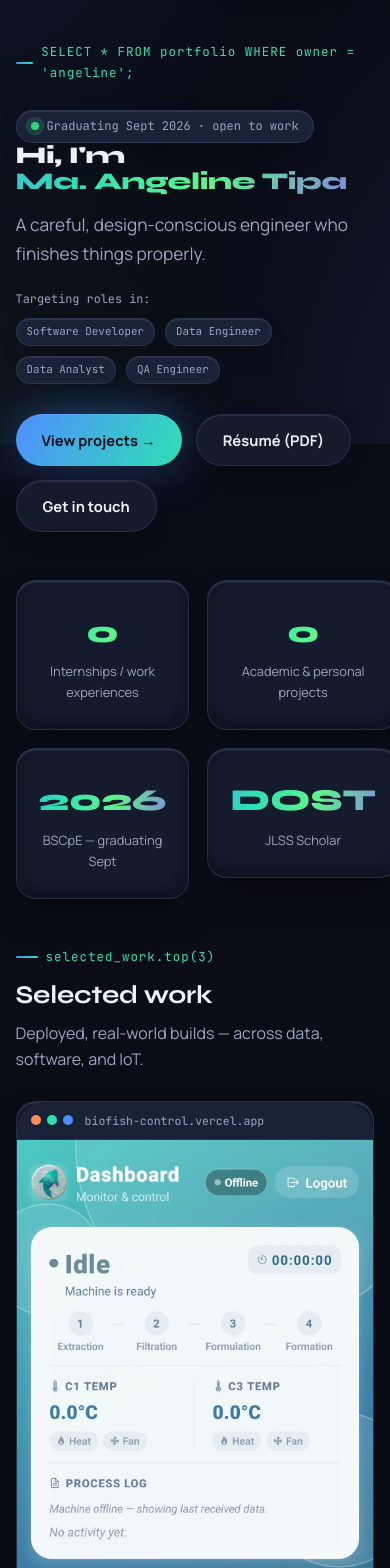
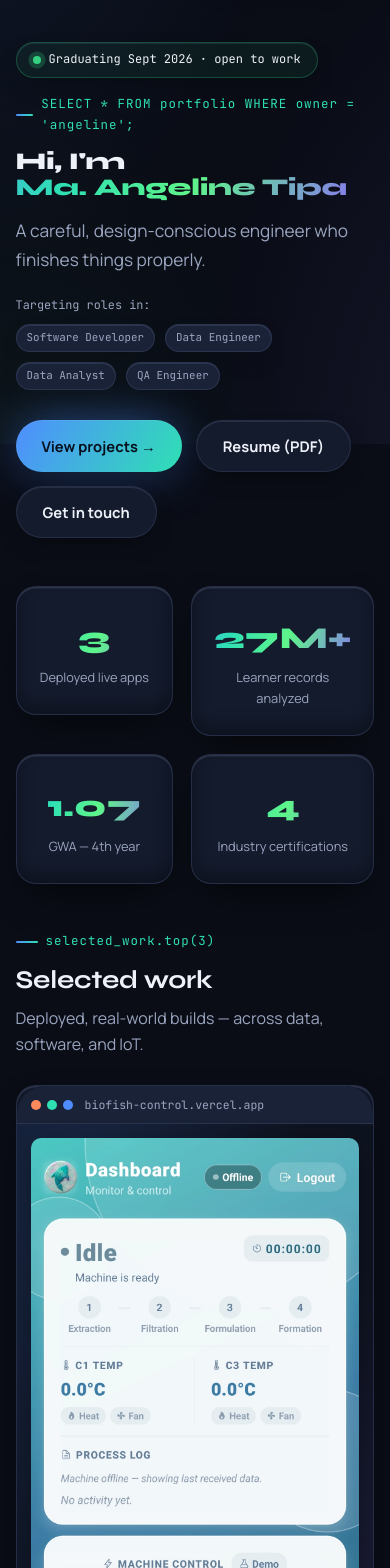
Before and after one commit to angelinetipa/opal-portfolio, a React (Vite) app: page / in a window 390 px wide. Shown: the part 400-1968 px from the top of the page. Built offline with nearby package versions, Linux system fonts and the light colour scheme; no server answers; the database is empty.

Commit message:
feat(home): terminal splash, badge polish, honest stat cards, phone-fit frames, ui fixes

```diff
--- a/src/components/BrowserFrame.css
+++ b/src/components/BrowserFrame.css
@@ -50,3 +50,20 @@
   font-size: 0.78rem;
   color: var(--text-dim);
 }
+
+/* contain mode: whole (portrait/phone) image visible on a soft opal gradient */
+.bf-contain {
+  background:
+    radial-gradient(120% 130% at 15% 10%, rgba(79, 141, 255, 0.16), transparent 55%),
+    radial-gradient(120% 130% at 85% 90%, rgba(139, 108, 246, 0.16), transparent 55%),
+    var(--bg-soft);
+  padding: 14px;
+}
+.bf-contain img {
+  width: auto;
+  height: 100%;
+  max-width: 100%;
+  object-fit: contain;
+  border-radius: 10px;
+  box-shadow: 0 8px 26px rgba(0, 0, 0, 0.35);
+}
--- a/src/components/BrowserFrame.jsx
+++ b/src/components/BrowserFrame.jsx
@@ -2,7 +2,9 @@ import './BrowserFrame.css'
 
 // Wraps a project screenshot in a small browser window (dots + url bar)
 // so every image looks consistent even if the raw captures differ.
-export default function BrowserFrame({ src, alt, url }) {
+// fit="cover"   → fills the 16:10 frame (default, for desktop/web shots)
+// fit="contain" → shows the WHOLE image on a soft gradient (for phone/portrait shots)
+export default function BrowserFrame({ src, alt, url, fit = 'cover' }) {
   const label = url ? url.replace(/^https?:\/\//, '') : ''
   return (
     <div className="bframe">
@@ -12,7 +14,7 @@ export default function BrowserFrame({ src, alt, url }) {
         </span>
         {label && <span className="bf-url">{label}</span>}
       </div>
-      <div className="bframe-view">
+      <div className={`bframe-view ${fit === 'contain' ? 'bf-contain' : ''}`}>
         {src ? (
           <img src={src} alt={alt} loading="lazy" />
         ) : (
--- a/src/components/Navbar.jsx
+++ b/src/components/Navbar.jsx
@@ -44,9 +44,9 @@ export default function Navbar({ theme, onToggleTheme }) {
               href={profile.resume}
               target="_blank"
               rel="noreferrer"
-              title="Open résumé (PDF)"
+              title="Open resume (PDF)"
             >
-              Résumé
+              Resume
             </a>
           )}
           <button
--- a/src/components/Splash.css
+++ b/src/components/Splash.css
@@ -1,18 +1,60 @@
 .splash {
   position: fixed; inset: 0; z-index: 1000;
-  display: flex; flex-direction: column; align-items: center; justify-content: center;
-  gap: 22px;
+  display: flex; align-items: center; justify-content: center;
+  padding: 20px;
   background: var(--bg);
   transition: opacity 0.6s ease, visibility 0.6s ease;
 }
 .splash.hide { opacity: 0; visibility: hidden; }
-.splash-gem {
-  width: 90px; height: 90px;
-  box-shadow: var(--glow-blue), var(--glow-violet);
-  animation: blobMorph 14s ease-in-out infinite, opalShift 11s ease-in-out infinite, splashPop 0.7s cubic-bezier(0.22,1,0.36,1);
+
+/* terminal window */
+.splash-term {
+  width: min(560px, 94vw);
+  overflow: hidden;
+  animation: splashPop 0.55s cubic-bezier(0.22, 1, 0.36, 1);
 }
-.splash-name { font-family: var(--font-display); font-weight: 800; font-size: 1.7rem; }
-.splash-mono { font-family: var(--font-mono); font-size: 0.78rem; color: var(--text-dim); letter-spacing: 0.05em; }
-.splash-mono::after { content: ''; animation: dots 1.4s steps(4) infinite; }
-@keyframes splashPop { from { transform: scale(0.4); opacity: 0; } to { transform: scale(1); opacity: 1; } }
-@keyframes dots { 0% { content: ''; } 25% { content: '.'; } 50% { content: '..'; } 75% { content: '...'; } }
+.st-bar {
+  display: flex; align-items: center; gap: 12px;
+  padding: 10px 16px;
+  background: var(--surface-2);
+  border-bottom: 1px solid var(--line);
+}
+.st-dots { display: inline-flex; gap: 6px; }
+.st-dots span { width: 10px; height: 10px; border-radius: 50%; }
+.st-dots span:nth-child(1) { background: var(--opal-fire); }
+.st-dots span:nth-child(2) { background: var(--opal-teal); }
+.st-dots span:nth-child(3) { background: var(--opal-blue); }
+.st-title { font-family: var(--font-mono); font-size: 0.72rem; color: var(--text-dim); }
+
+.st-body { padding: 22px 22px 24px; min-height: 132px; }
+.st-line {
+  font-family: var(--font-mono);
+  font-size: 0.84rem;
+  line-height: 1.9;
+  color: var(--text);
+  word-break: break-word;
+}
+.st-prompt { color: var(--opal-teal); }
+
+/* blinking block caret */
+.st-caret {
+  display: inline-block;
+  width: 8px; height: 1em;
+  margin-left: 3px;
+  vertical-align: text-bottom;
+  background: var(--opal-teal);
+  animation: caretBlink 0.9s steps(1) infinite;
+}
+@keyframes caretBlink { 50% { opacity: 0; } }
+
+/* result row */
+.st-result {
+  display: flex; align-items: center; gap: 10px;
+  font-weight: 700;
+  animation: rowIn 0.4s ease both;
+}
+.st-gem { width: 18px; height: 18px; box-shadow: var(--glow-blue); flex-shrink: 0; }
+.st-meta { color: var(--text-dim); font-size: 0.74rem; animation: rowIn 0.4s ease 0.15s both; }
+
+@keyframes rowIn { from { opacity: 0; transform: translateY(6px); } to { opacity: 1; transform: translateY(0); } }
+@keyframes splashPop { from { transform: scale(0.92); opacity: 0; } to { transform: scale(1); opacity: 1; } }
--- a/src/components/Splash.jsx
+++ b/src/components/Splash.jsx
@@ -1,24 +1,58 @@
 import { useEffect, useState } from 'react'
 import './Splash.css'
 
+const QUERY = "SELECT * FROM portfolio WHERE owner = 'angeline';"
+
 export default function Splash() {
+  const [typed, setTyped] = useState('')
+  const [done, setDone] = useState(false)
   const [hidden, setHidden] = useState(false)
   const [gone, setGone] = useState(false)
 
+  // type the query character by character
   useEffect(() => {
-    const t1 = setTimeout(() => setHidden(true), 1900)   // start fade
-    const t2 = setTimeout(() => setGone(true), 2600)      // remove from DOM
+    let i = 0
+    const typer = setInterval(() => {
+      i += 1
+      setTyped(QUERY.slice(0, i))
+      if (i >= QUERY.length) {
+        clearInterval(typer)
+        setDone(true)
+      }
+    }, 28)
+    return () => clearInterval(typer)
+  }, [])
+
+  // fade out after the result line shows
+  useEffect(() => {
+    const t1 = setTimeout(() => setHidden(true), 2500)
+    const t2 = setTimeout(() => setGone(true), 3100)
     return () => { clearTimeout(t1); clearTimeout(t2) }
   }, [])
 
   if (gone) return null
   return (
     <div className={`splash ${hidden ? 'hide' : ''}`} aria-hidden="true">
-      <div className="splash-gem opal-blob" />
-      <div className="splash-name">
-        angeline<span className="opal-text">.tipa</span>
+      <div className="splash-term clay">
+        <div className="st-bar">
+          <span className="st-dots"><span /><span /><span /></span>
+          <span className="st-title">opal.db — psql</span>
+        </div>
+        <div className="st-body">
+          <p className="st-line">
+            <span className="st-prompt">opal=#</span> {typed}
+            <span className="st-caret" />
+          </p>
+          {done && (
+            <>
+              <p className="st-line st-result">
+                <span className="st-gem opal-blob" /> angeline<span className="opal-text">.tipa</span> · BSCpE · Big Data
+              </p>
+              <p className="st-line st-meta">(1 row) · rendering portfolio…</p>
+            </>
+          )}
+        </div>
       </div>
-      <div className="splash-mono">loading portfolio…</div>
     </div>
   )
 }
--- a/src/constants/data.js
+++ b/src/constants/data.js
@@ -21,13 +21,16 @@ export const profile = {
   phone: '0928 372 6099',
   linkedin: 'https://www.linkedin.com/in/maatipa',
   github: 'https://github.com/angelinetipa',
+  photo: null, // set to '/profile.webp' after adding public/profile.webp
   resume: '/resume.pdf', // drop your PDF at public/resume.pdf
   targets: ['Software Developer', 'Data Engineer', 'Data Analyst', 'QA Engineer'],
 };
 
 export const stats = [
-  { value: '2026', label: 'BSCpE — graduating Sept' },
-  { value: 'DOST', label: 'JLSS Scholar' },
+  { value: '3', label: 'Deployed live apps' },
+  { value: '27M+', label: 'Learner records analyzed' },
+  { value: '1.07', label: 'GWA — 4th year' },
+  { value: '4', label: 'Industry certifications' },
 ];
 
 // Grouped toolkit — no fake percentages, just what she actually works with.
@@ -43,9 +46,9 @@ export const toolkit = [
     items: ['React', 'React Native', 'Expo', 'TypeScript', 'Vite', 'Supabase', 'Django', 'Git & GitHub'],
   },
   {
-    group: 'Testing, Systems & Hardware',
+    group: 'Testing & Hardware',
     icon: '▲',
-    items: ['Manual QA', 'Test-case design', 'Vitest', 'GitHub Actions', 'C / C++', 'Arduino', 'Networking', 'AutoCAD'],
+    items: ['Manual QA', 'Test design', 'Vitest', 'GitHub Actions', 'C / C++', 'Arduino', 'Networking', 'AutoCAD'],
   },
 ];
 
@@ -109,7 +112,8 @@ export const projects = [
       'Cross-platform app controlling an ESP32 machine that turns fish-scale waste into bioplastic across four automated stages. Built with React Native + Expo (SDK 54) and Supabase realtime (RLS, subscriptions) for live machine status and remote command control. Modular, production-style codebase with a custom design system and scripted Demo Mode; shipped to web (Vercel) and Android (EAS Build).',
     tags: ['React Native', 'Expo', 'Supabase', 'ESP32', 'IoT'],
     accent: 'teal',
-    image: '/projects/biofish.webp',
+    fit: 'contain', // phone screenshot → show whole image on gradient
+    image: 'projects/biofish.webp',
     live: 'https://biofish-control.vercel.app',
     repo: 'https://github.com/angelinetipa/biofish-control',
   },
@@ -122,7 +126,7 @@ export const projects = [
       'Rebuilt a Big Data course activity from scratch into a deployed dashboard analyzing a public DepEd dataset — 60,000+ schools, 27M+ learners. Runs DuckDB-WASM (real SQL) fully in-browser with no server; a Python/pandas pipeline cleans raw Excel into Parquet. Cascading Region → Barangay filters, auto-generated findings, and optional plain-English-to-SQL (BYOK AI).',
     tags: ['DuckDB-WASM', 'React', 'TypeScript', 'Python', 'Pandas'],
     accent: 'blue',
-    image: '/projects/aralite.webp',
+    image: 'projects/aralite.webp',
     live: 'https://aralite.vercel.app',
     repo: 'https://github.com/angelinetipa/aralite',
   },
@@ -135,7 +139,7 @@ export const projects = [
       'Capture-first notes/tasks app with AI auto-triage (type, tags, summary, topic), a weekly AI digest, and an insights dashboard. Built with React Native + Expo and Supabase (Postgres, Auth, RLS), BYOK Groq/Gemini. CI runs lint → typecheck → test via GitHub Actions.',
     tags: ['React Native', 'Expo', 'Supabase', 'AI (Groq/Gemini)', 'CI'],
     accent: 'violet',
-    image: '/projects/fyropy.webp',
+    image: 'projects/fyropy.webp',
     live: 'https://fyropy.vercel.app',
     repo: 'https://github.com/angelinetipa/fyropy',
   },
--- a/src/pages/Home.css
+++ b/src/pages/Home.css
@@ -15,12 +15,13 @@
 .hero-cta { display: flex; gap: 14px; flex-wrap: wrap; }
 
 /* open-to-work status pill */
+.hero-status-row { margin-bottom: 16px; }
 .hero-status {
   display: inline-flex; align-items: center; gap: 8px;
-  margin-top: 12px;
-  padding: 6px 14px; border-radius: 999px;
-  background: var(--surface-2); border: 1px solid var(--line);
-  font-family: var(--font-mono); font-size: 0.75rem; color: var(--text-dim);
+  padding: 7px 16px; border-radius: 999px;
+  background: rgba(53, 208, 127, 0.07);
+  border: 1px solid rgba(53, 208, 127, 0.28);
+  font-family: var(--font-mono); font-size: 0.75rem; color: var(--text);
   box-shadow: var(--clay-shadow-soft);
 }
 .hs-dot {
@@ -86,6 +87,7 @@
 .about-copy p { color: var(--text-dim); margin-bottom: 16px; font-size: 1.02rem; }
 .edu-card { padding: 28px; }
 .edu-row { display: flex; justify-content: space-between; gap: 14px; align-items: flex-start; padding: 14px 0; border-bottom: 1px solid var(--line); }
+.edu-row .chip { white-space: nowrap; flex-shrink: 0; }
 .edu-row:last-child { border-bottom: none; }
 .edu-degree { color: var(--text-dim); font-size: 0.85rem; }
 
@@ -105,4 +107,6 @@
 .tk-head { display: flex; align-items: center; gap: 10px; margin-bottom: 16px; }
 .tk-icon { font-size: 1.1rem; }
 .tk-head h3 { font-size: 1.05rem; }
-.tk-items { display: flex; flex-wrap: wrap; gap: 8px; }
+.tk-items { display: flex; flex-wrap: wrap; gap: 8px; align-content: flex-start; }
+.tk-card { display: flex; flex-direction: column; }
+.tk-items { flex: 1; }
--- a/src/pages/Home.jsx
+++ b/src/pages/Home.jsx
@@ -6,12 +6,10 @@ import {
   stats as seedStats,
   toolkit as seedToolkit,
   education as seedEducation,
-  experience as seedExp,
   projects as seedProj,
 } from '../constants/data.js'
 import { useContent } from '../lib/useContent.js'
 import { useCollection } from '../lib/useCollection.js'
-import { useCount } from '../lib/useCount.js'
 import './Home.css'
 
 const glow = { teal: 'glow-teal', blue: 'glow-blue', violet: 'glow-violet' }
@@ -22,16 +20,10 @@ export default function Home() {
   const { value: toolkit } = useContent('toolkit', seedToolkit)
   const { value: education } = useContent('education', seedEducation)
   const { rows: projects } = useCollection('projects', seedProj)
-  const expCount = useCount('experience', seedExp.length)
-  const projCount = useCount('projects', seedProj.length)
 
   const featured = projects.filter(p => (p.category || 'featured') !== 'coursework').slice(0, 3)
 
-  const displayStats = [
-    { value: String(expCount), label: 'Internships / work experiences' },
-    { value: String(projCount), label: 'Academic & personal projects' },
-    ...stats,
-  ]
+  const displayStats = stats
 
   return (
     <main className="page">
@@ -39,10 +31,12 @@ export default function Home() {
       <section className="container hero">
         <div className="hero-text">
           <Reveal>
+            {profile.status && (
+              <div className="hero-status-row">
+                <span className="hero-status"><span className="hs-dot" />{profile.status}</span>
+              </div>
+            )}
             <p className="eyebrow">SELECT * FROM portfolio WHERE owner = 'angeline';</p>
-            {profile.status && (
-              <span className="hero-status"><span className="hs-dot" />{profile.status}</span>
-            )}
           </Reveal>
           <Reveal delay={80}>
             <h1 className="hero-title">
@@ -65,7 +59,7 @@ export default function Home() {
             <div className="hero-cta">
               <Link to="/projects" className="btn btn-primary">View projects →</Link>
               {profile.resume && (
-                <a href={profile.resume} target="_blank" rel="noreferrer" className="btn btn-ghost">Résumé (PDF)</a>
+                <a href={profile.resume} target="_blank" rel="noreferrer" className="btn btn-ghost">Resume (PDF)</a>
               )}
               <Link to="/contact" className="btn btn-ghost">Get in touch</Link>
             </div>
@@ -114,7 +108,7 @@ export default function Home() {
             {featured.map((p, i) => (
               <Reveal key={p.id || i} delay={i * 110}>
                 <article className={`clay clay-hover ${glow[p.accent] || 'glow-teal'} sel-card`}>
-                  <BrowserFrame src={p.image} alt={p.title} url={p.live} />
+                  <BrowserFrame src={p.image} alt={p.title} url={p.live} fit={p.fit} />
                   <div className="sel-body">
                     <p className="sel-sub">{p.subtitle}</p>
                     <h3>{p.title}</h3>
--- a/src/pages/Projects.jsx
+++ b/src/pages/Projects.jsx
@@ -38,7 +38,7 @@ export default function Projects() {
               tabIndex={0}
               onKeyDown={e => { if (e.key === 'Enter') setActive(p) }}
             >
-              <BrowserFrame src={p.image} alt={p.title} url={p.live} />
+              <BrowserFrame src={p.image} alt={p.title} url={p.live} fit={p.fit} />
 
               <div className="proj-body">
                 <p className="proj-sub">{p.subtitle}</p>
```
